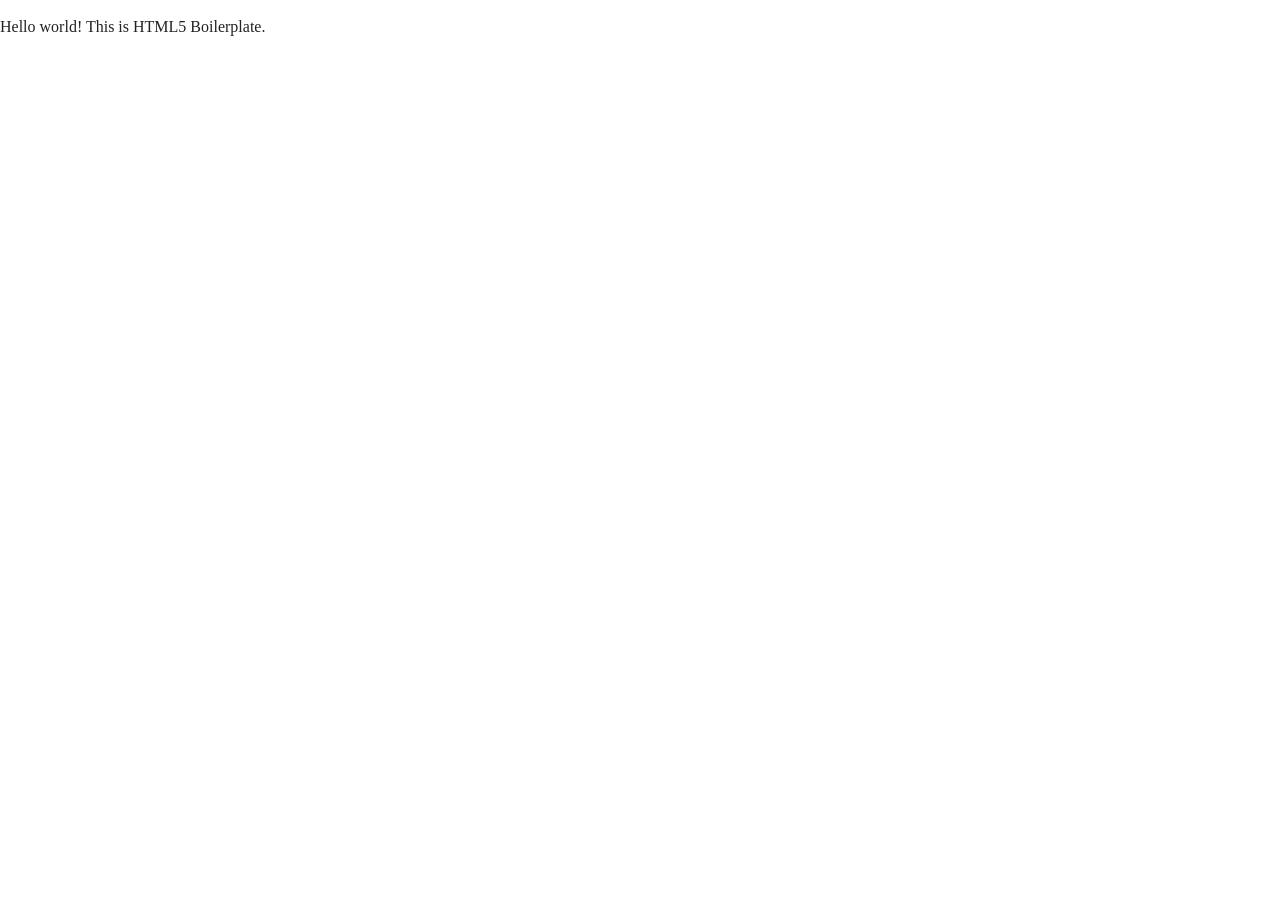
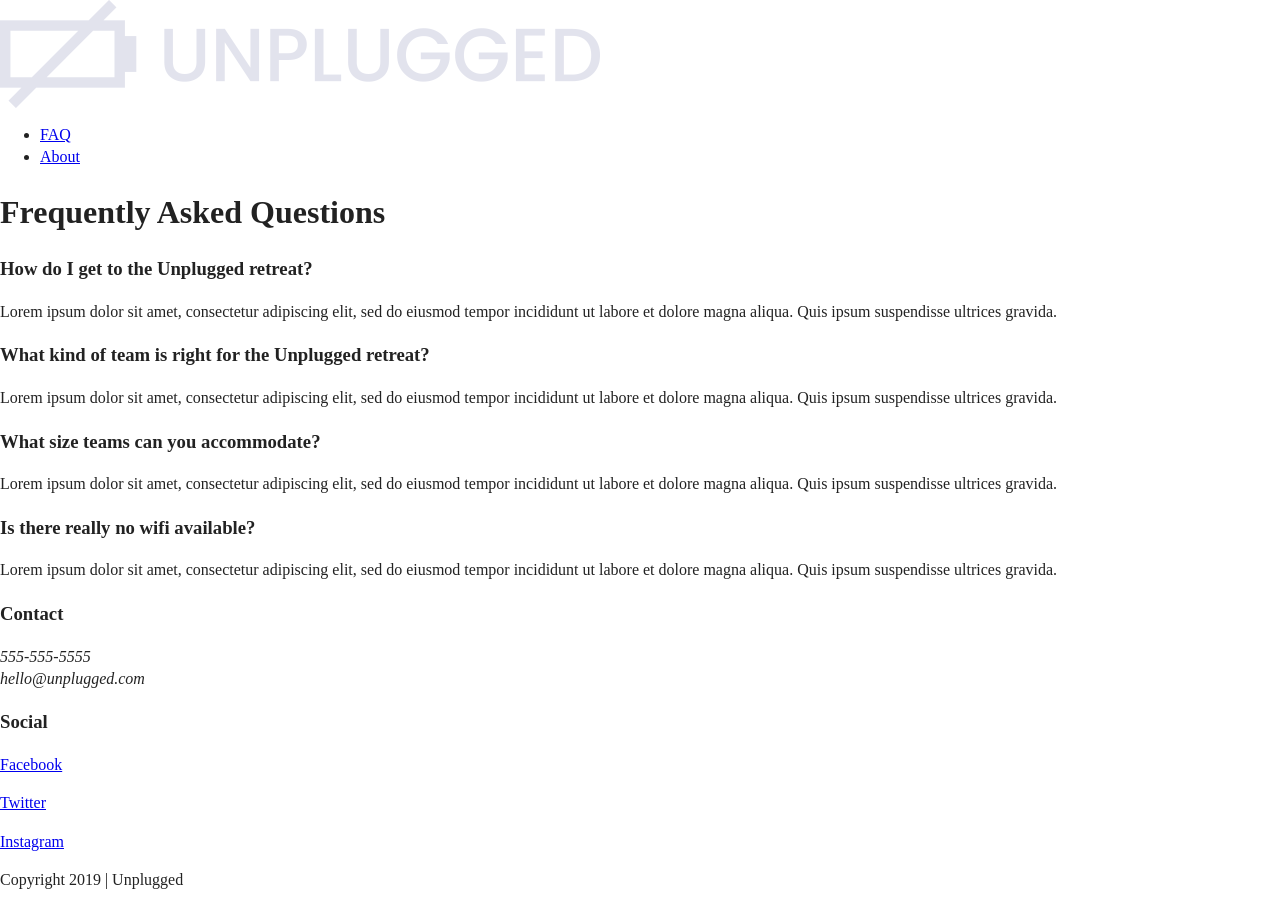
Before and after one commit to HBouchard5/unplugged-retreat, a website: page faq/index.html in a window 1280 px wide. Before the commit the page ends 800 px from the top, so only its background shows below. Drawn offline with Linux system fonts and the light colour scheme.

Commit message:
coded HTML for faq page

```diff
--- a/faq/index.html
+++ b/faq/index.html
@@ -3,7 +3,7 @@
 
 <head>
   <meta charset="utf-8">
-  <title></title>
+  <title>Unplugged</title>
   <meta name="description" content="">
   <meta name="viewport" content="width=device-width, initial-scale=1">
 
@@ -25,10 +25,99 @@
 <body>
 
   <!-- Add your site or application content here -->
-  <p>Hello world! This is HTML5 Boilerplate.</p>
   <script src="../js/vendor/modernizr-3.11.2.min.js"></script>
   <script src="../js/plugins.js"></script>
   <script src="../js/main.js"></script>
+
+  <header>
+    <div class="content-wrapper">
+      <a href="#"><img src="../img/unpluggedlogo.png" alt="unplugged logo"></a>
+      <div class="header-divider"></div>
+      <nav>
+        <ul>
+          <li><a href="index.html" target="_blank">FAQ</a></li>
+          <li><a href="../about/index.html" target="_blank">About</a></li>
+        </ul>
+      </nav>
+    </div>
+  </header>
+
+  <main>
+    <div class="content-wrapper">
+
+      <section class="faq-section"> <!-- faq section -->
+        <div class="content-wrapper">
+          <div class="faq-content">
+            <h1>Frequently Asked Questions</h1>
+
+            <div class="faq-list">
+              <article class="faq-item">
+                <h3 class="faq-question">How do I get to the Unplugged retreat?</h3>
+                <p class="faq-answer">Lorem ipsum dolor sit amet, consectetur adipiscing elit,
+                  sed do eiusmod tempor incididunt ut labore et dolore magna aliqua.
+                  Quis ipsum suspendisse ultrices gravida. </p>
+              </article>
+
+              <article class="faq-item">
+                <h3 class="faq-question">What kind of team is right for the Unplugged retreat?</h3>
+                <p class="faq-answer">Lorem ipsum dolor sit amet, consectetur adipiscing elit,
+                  sed do eiusmod tempor incididunt ut labore et dolore magna aliqua.
+                  Quis ipsum suspendisse ultrices gravida. </p>
+              </article>
+
+              <article class="faq-item">
+                <h3 class="faq-question">What size teams can you accommodate?</h3>
+                <p class="faq-answer">Lorem ipsum dolor sit amet, consectetur adipiscing elit,
+                  sed do eiusmod tempor incididunt ut labore et dolore magna aliqua.
+                  Quis ipsum suspendisse ultrices gravida. </p>
+              </article>
+
+              <article class="faq-item">
+                <h3 class="faq-question">Is there really no wifi available?</h3>
+                <p class="faq-answer">Lorem ipsum dolor sit amet, consectetur adipiscing elit,
+                  sed do eiusmod tempor incididunt ut labore et dolore magna aliqua.
+                  Quis ipsum suspendisse ultrices gravida. </p>
+              </article>
+            </div>
+
+          </div>
+        </div>
+      </section>
+
+    </div>
+  </main>
+
+
+  <footer>
+    <div class="content-wrapper">
+      <div class="footer-content">
+
+        <div class="contact">
+          <h3>Contact</h3>
+          <address>555-555-5555<br>hello@unplugged.com</address>
+        </div>
+
+        <div class="social">
+          <h3>Social</h3>
+          <div class="social-icons">
+            <p><a href="https://www.facebook.com" target="_blank">Facebook</a></p>
+            <p><a href="https://www.twitter.com" target="_blank">Twitter</a></p>
+            <p><a href="https://www.instagram.com" target="_blank">Instagram</a></p>
+          </div>
+        </div>
+
+        <div class="copyright">
+          <p>Copyright 2019 | Unplugged</p>
+        </div>
+
+      </div>
+    </div>
+  </footer>
+
+
+
+
+
 
   <!-- Google Analytics: change UA-XXXXX-Y to be your site's ID. -->
   <script>
```
Also changed, not shown: about/index.html (+1 -1 lines).
